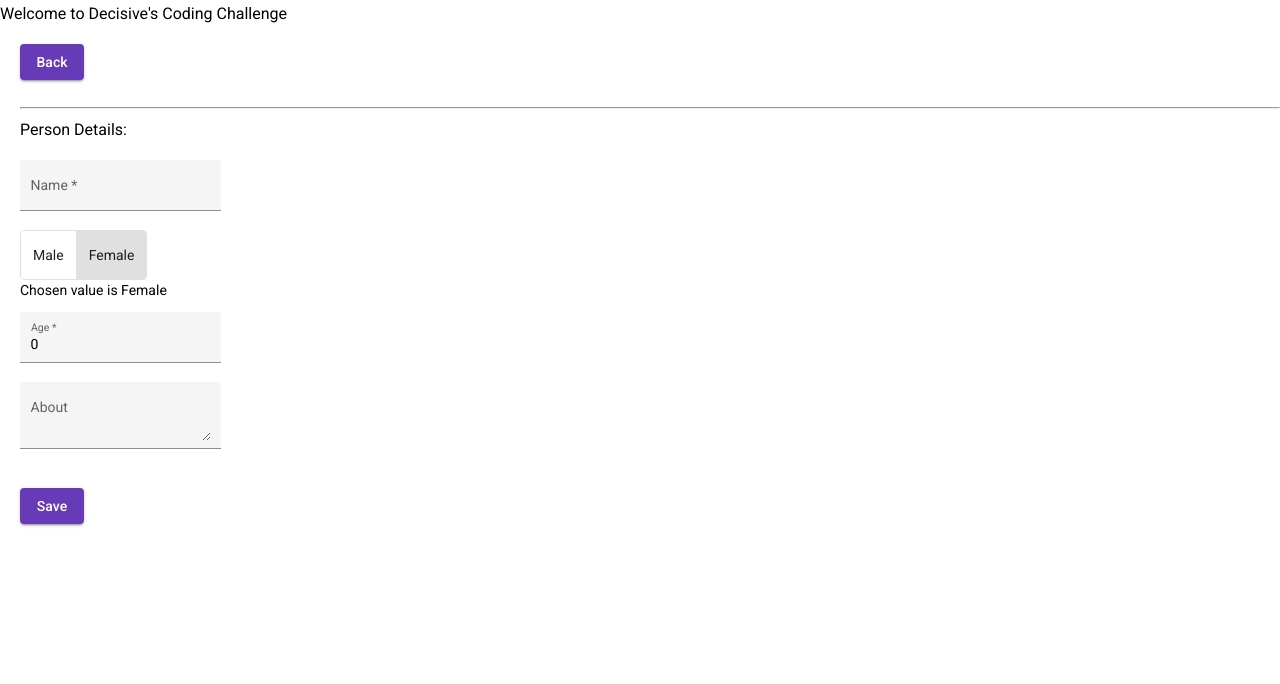
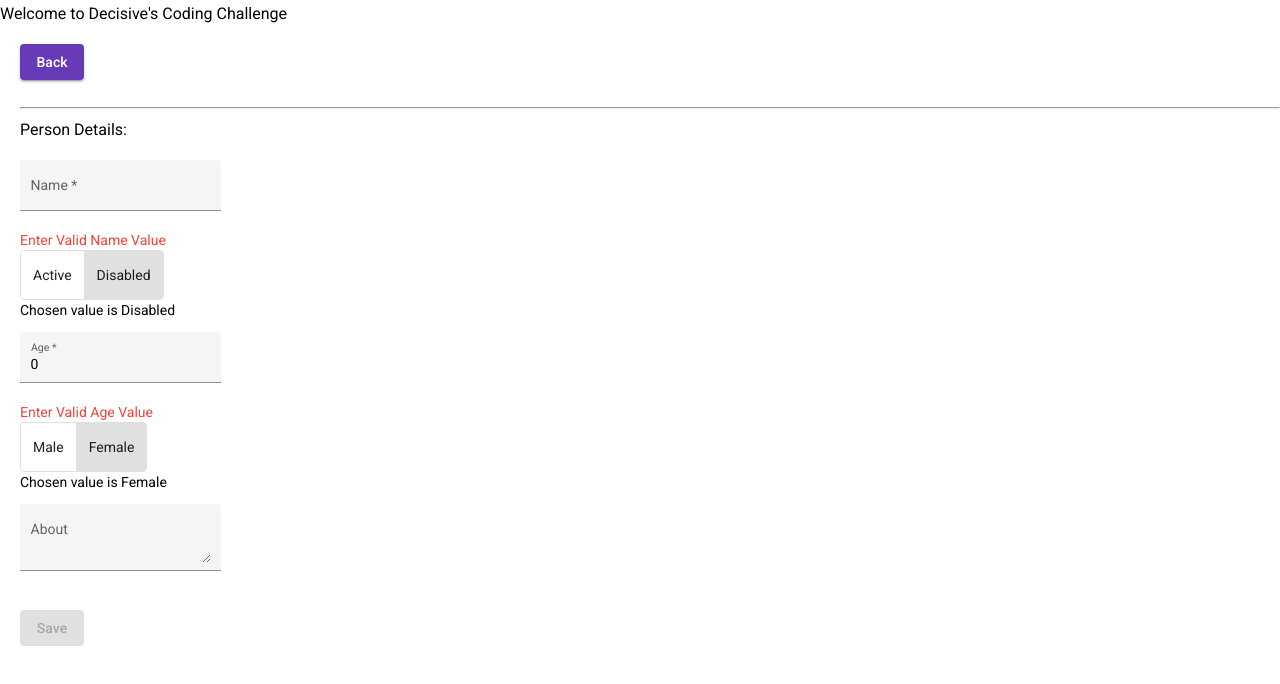
Before and after one commit to pavit94/decisive-coding-challenge, an Angular app: page /people/1/edit in a window 1280 px wide. Shown: the top 684 px of the page. Built offline with nearby package versions, Linux system fonts and the light colour scheme.

Commit message:
3 People Form validation

```diff
--- a/src/app/people/people-edit/people-edit.component.html
+++ b/src/app/people/people-edit/people-edit.component.html
@@ -4,14 +4,36 @@
 <br><br>
 <hr>
 <h3>Person Details: </h3>
-<form (ngSubmit)="onSubmit()" #form="ngForm">
+<form #form="ngForm">
     <div class="container col-md-8">
         <mat-form-field class="example-full-width" appearance="fill">
         <mat-label>Name</mat-label>
         <input matInput type="text" id="name" class="form-control"
          maxlength="70"
-         [(ngModel)]="name" name="name" required >
+         [(ngModel)]="name"
+         name="name" required
+         [formControl]="nameControl">
         </mat-form-field>
+        <div *ngIf="!nameControl.valid">
+            <mat-error>Enter Valid Name Value</mat-error>
+        </div>
+    </div>
+    <div>
+        <mat-button-toggle-group [formControl]="activeControl" name="fontStyle" aria-label="Font Style">
+            <mat-button-toggle value="Active">Active</mat-button-toggle>
+            <mat-button-toggle value="Disabled">Disabled</mat-button-toggle>
+          </mat-button-toggle-group>
+          <p>Chosen value is {{activeControl.value}}</p>
+    </div>
+    <div class="container col-md-8">
+        <mat-form-field class="example-full-width" appearance="fill">
+        <mat-label>Age</mat-label>
+        <input matInput type="number" id="name" class="form-control"
+         [(ngModel)]="age" name="age" required [formControl]="ageControl" >
+        </mat-form-field>
+        <div *ngIf="!ageControl.valid">
+            <mat-error>Enter Valid Age Value</mat-error>
+        </div>
     </div>
     <div>
         <mat-button-toggle-group [formControl]="genderControl" name="fontStyle" aria-label="Font Style">
@@ -19,14 +41,6 @@
             <mat-button-toggle value="Female">Female</mat-button-toggle>
           </mat-button-toggle-group>
           <p>Chosen value is {{genderControl.value}}</p>
-    </div>
-    <div class="container col-md-8">
-        <mat-form-field class="example-full-width" appearance="fill">
-        <mat-label>Age</mat-label>
-        <input matInput type="number" id="name" class="form-control"
-         max="110" min="0" required
-         [(ngModel)]="age" name="age" required >
-        </mat-form-field>
     </div>
     <div class="container col-md-8">
         <mat-form-field class="" appearance="fill">
@@ -39,6 +53,6 @@
 
 </form>
 <br>
-<button mat-raised-button color="primary" (click)="saveData()">Save</button>
-
+<button [disabled]="!nameControl.valid || !ageControl.valid" mat-raised-button color="primary" (click)="saveData()">Save</button>
+    <br>
 </div>
--- a/src/app/people/people-edit/people-edit.component.ts
+++ b/src/app/people/people-edit/people-edit.component.ts
@@ -1,5 +1,5 @@
 import { Component, OnInit } from '@angular/core';
-import { FormControl } from '@angular/forms';
+import { FormControl, Validators } from '@angular/forms';
 import { Router } from '@angular/router';
 import { peopleData } from 'src/app/peopledata';
 import { MainService } from 'src/main.service';
@@ -18,6 +18,9 @@
   gender = '';
   genderm : boolean = true;
   genderControl = new FormControl('');
+  activeControl = new FormControl('');
+  nameControl = new FormControl('',[Validators.maxLength(70),  Validators.required]);
+  ageControl = new FormControl('',[Validators.max(100), Validators.min(18), Validators.required]);
   constructor(private router: Router,
     private mainService : MainService) { }
 
@@ -32,6 +35,11 @@
  } else {
   this.genderControl.setValue('Female');
  }
+ if(this.isactive === 'true') {
+   this.activeControl.setValue('Active');
+ } else {
+  this.activeControl.setValue('Disabled');
+ }
   }
   returnToList() : void {
     this.router.navigateByUrl('');
@@ -39,7 +47,4 @@
   saveData() : void{
 
   }
-  onSubmit() {
-    console.log('submit')
-  }
 }
```
